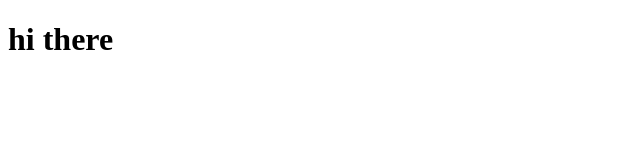
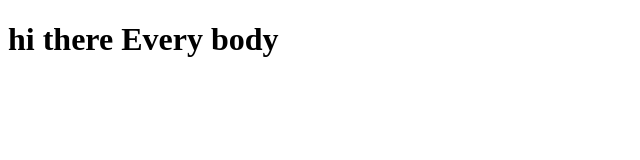
Before and after one commit to Azam2926/faradey-demo-repo, a plain HTML site: page index.html in a window 1280 px wide. Shown: the whole page, without its empty margins (0-640 px from the left). Drawn offline with Linux system fonts and the light colour scheme.

Commit message:
efwefwfwefwef

```diff
--- a/index.html
+++ b/index.html
@@ -6,7 +6,7 @@
 </head>
 <body>
 
-    <h1>hi there</h1>
+    <h1>hi there Every body</h1>
 
 </body>
 </html>
```
